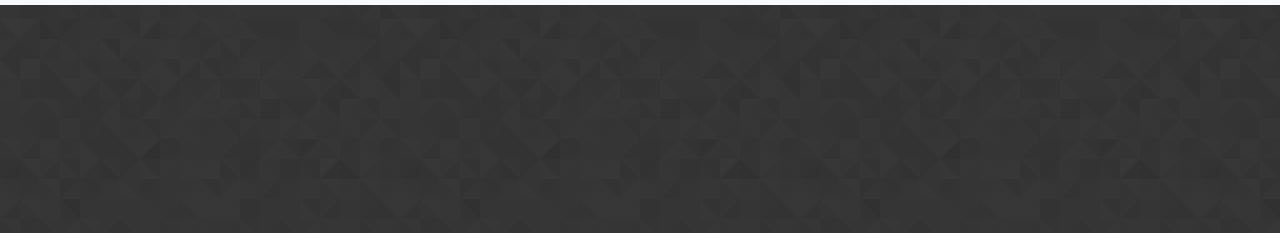
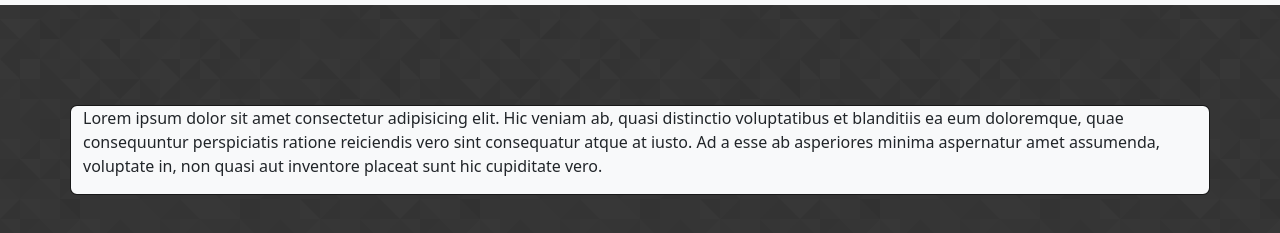
Before and after one commit to gsonnier333/old-portfolio, a plain HTML site: page index.html in a window 1280 px wide. Shown: the part 61-294 px from the top of the page. Drawn offline with nearby package versions, Linux system fonts and the light colour scheme.

Commit message:
Created a container with placeholder text on the page and a css file with its style definitions

```diff
--- a/index.html
+++ b/index.html
@@ -11,11 +11,14 @@
 			integrity="sha384-giJF6kkoqNQ00vy+HMDP7azOuL0xtbfIcaT9wjKHr8RbDVddVHyTfAAsrekwKmP1"
 			crossorigin="anonymous"
 		/>
+
 		<script
 			src="https://cdn.jsdelivr.net/npm/bootstrap@5.0.0-beta1/dist/js/bootstrap.bundle.min.js"
 			integrity="sha384-ygbV9kiqUc6oa4msXn9868pTtWMgiQaeYH7/t7LECLbyPA2x65Kgf80OJFdroafW"
 			crossorigin="anonymous"
 		></script>
+
+		<link rel="stylesheet" href="./style.css" />
 	</head>
 	<body style="background-image: url(./Assets/Images/prism/prism.png)">
 		<!--
@@ -85,5 +88,15 @@
 
 			end navbar
 
-		--></body>
+		-->
+		<section class="container">
+			<p>
+				Lorem ipsum dolor sit amet consectetur adipisicing elit. Hic veniam ab,
+				quasi distinctio voluptatibus et blanditiis ea eum doloremque, quae
+				consequuntur perspiciatis ratione reiciendis vero sint consequatur atque
+				at iusto. Ad a esse ab asperiores minima aspernatur amet assumenda,
+				voluptate in, non quasi aut inventore placeat sunt hic cupiditate vero.
+			</p>
+		</section>
+	</body>
 </html>
--- /dev/null
+++ b/style.css
@@ -0,0 +1,8 @@
+section.container {
+	background-color: rgb(248, 249, 250);
+	margin-top: 100px;
+	border-radius: 7px;
+	border-style: solid;
+	border-color: rgba(0, 0, 0, 0.9);
+	border-width: 1px;
+}
```
